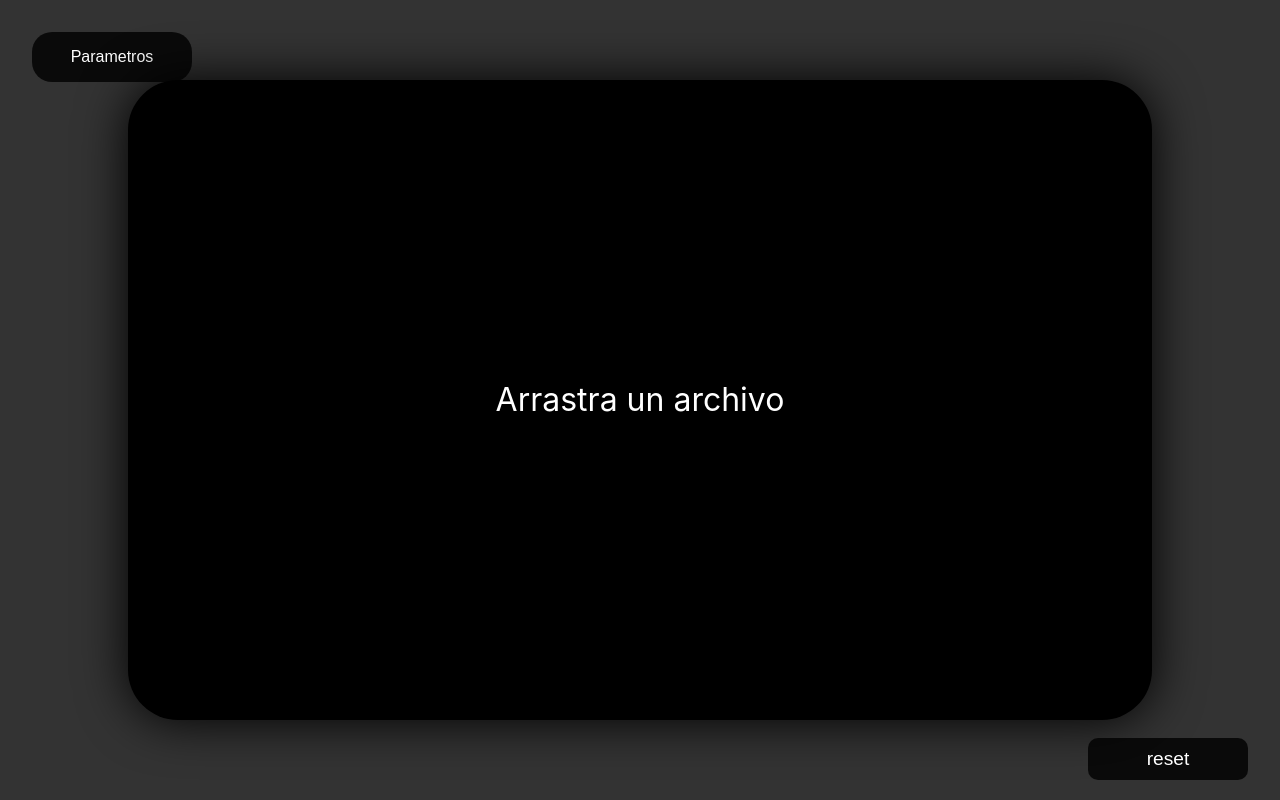
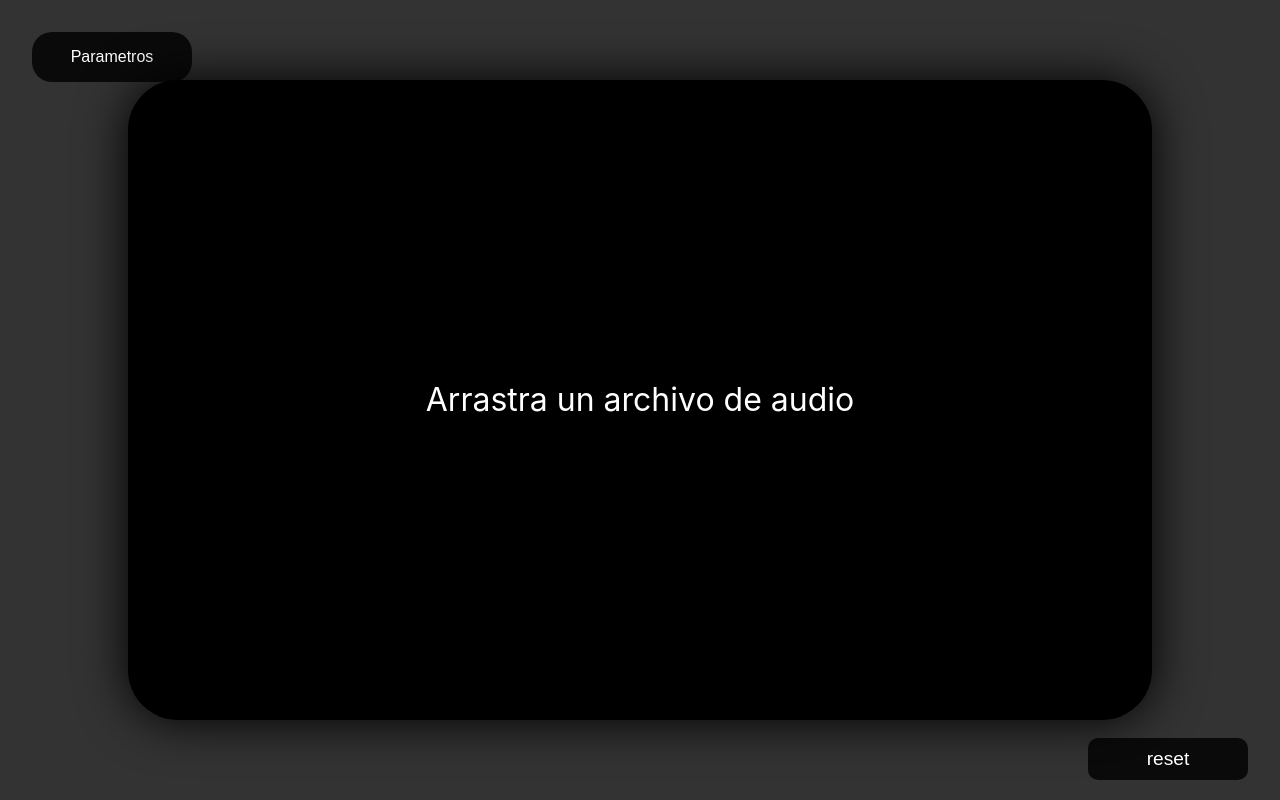
Before and after one commit to Gabrielcito/miusika, a React (Vite) app: page / in a window 1280 px wide. Built offline with nearby package versions, Linux system fonts and the light colour scheme.

Commit message:
change text

```diff
--- a/src/App.jsx
+++ b/src/App.jsx
@@ -57,7 +57,7 @@ export const App = () => {
                     onDrop={handleDrop}
                     onDragOver={handleDragOver}
                 >
-                    <p id='textContainer'>{fileContent ?? 'Arrastra un archivo'}</p>
+                    <p id='textContainer'>{fileContent ?? 'Arrastra un archivo de audio'}</p>
                 </main>
 
 
```
